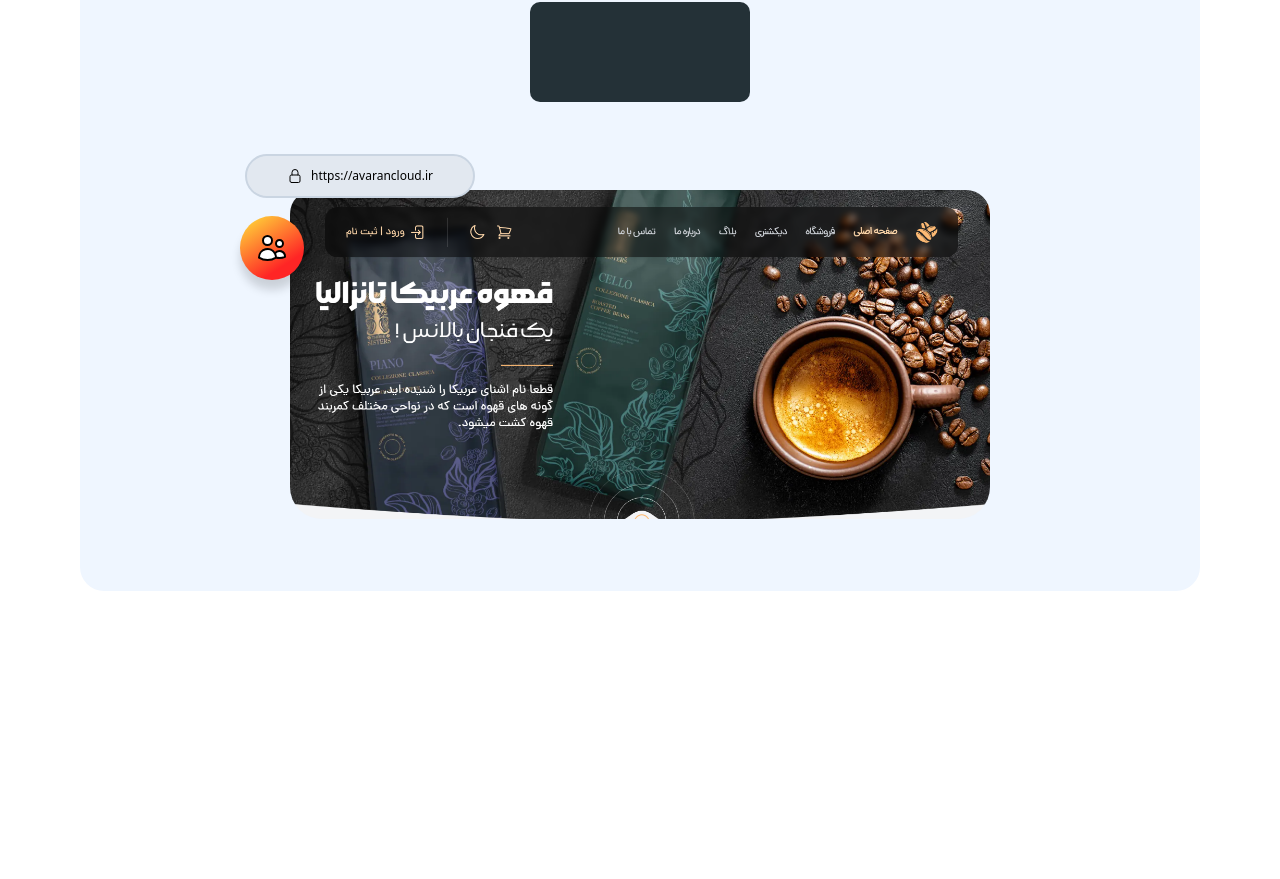
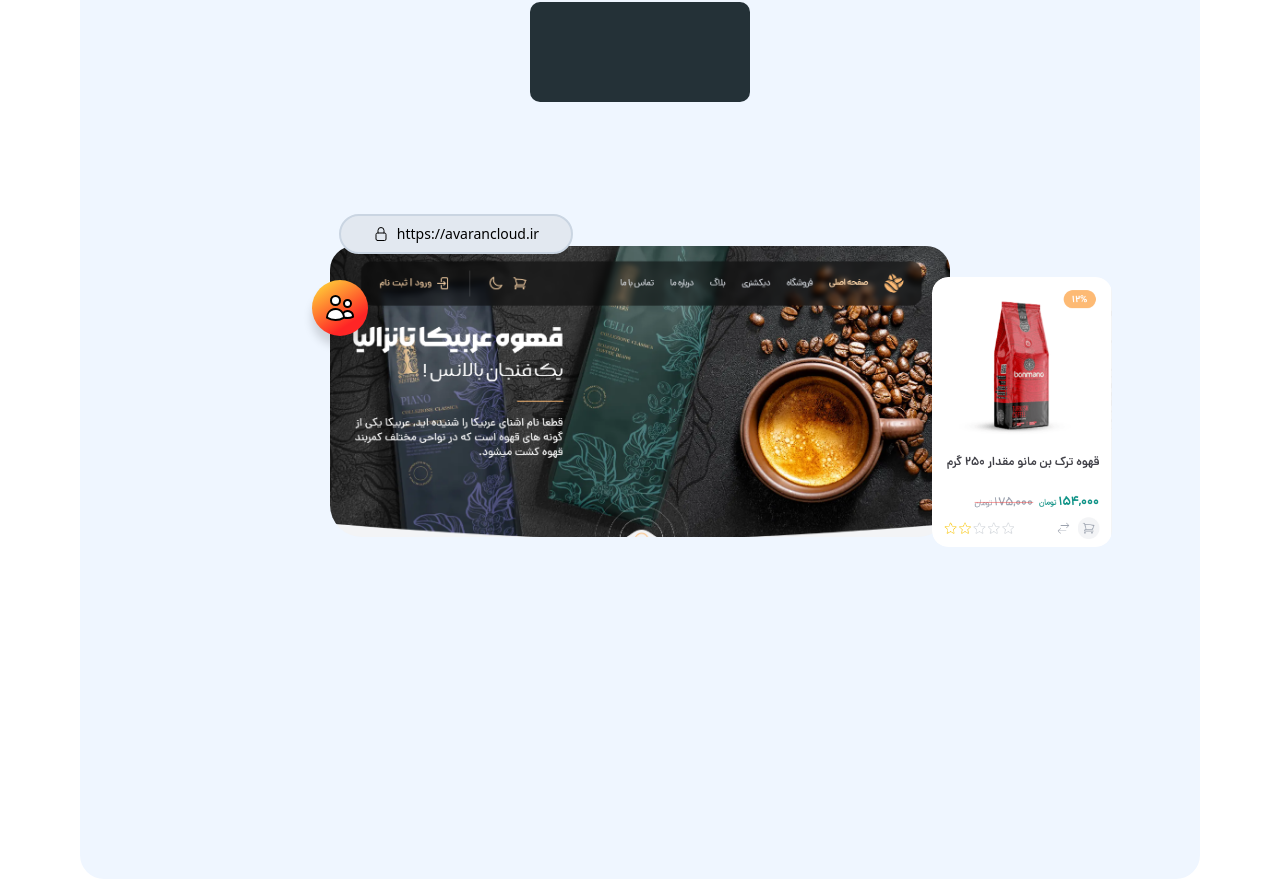
Before and after one commit to Mohsenhafizi/avarancloud, a Nuxt app in the folder frontend/: page / in a window 1280 px wide. Shown: the part 454-1333 px from the top of the page. Before the commit the page ends 1045 px from the top, so only its background shows below. Built offline with nearby package versions, Linux system fonts and the light colour scheme.

Commit message:
responsiver

```diff
--- a/frontend/components/main/section1.vue
+++ b/frontend/components/main/section1.vue
@@ -25,19 +25,17 @@
       </div>
       <br />
 
-      <div class="mx-20 sm:mx-30 md:mx-40">
+      <div class="flex justify-center">
+      <div class="mt-4 mx-20 sm:mx-30 md:mx-40">
         <div
-          class="relative top-13 inline-block group mt-2 right-20 md:right-78 z-10"
+          class="relative etesal sm:top-14 md:top-24 inline-block group mt-2 right-16 md:right-50 z-10"
         >
           <button
-            class="relative bottom-8 px-2 py-1 sm:px-5 sm:py-2 md:px-10 md:py-3 text-xs md:text-sm font-semibol bg-slate-200 rounded-3xl border-2 border-slate-300 hover:border-3 hover:border-blue-200 transition-all duration-300 overflow-hidden"
+            class="relative md:left-4 bottom-1.5 md:bottom-8 px-2 py-1 sm:px-5 sm:py-2 md:px-6 lg:px-8 md:py-2 text-xs md:text-sm font-semibol bg-slate-200 rounded-3xl border-2 border-slate-300 hover:border-3 hover:border-blue-200 transition-all duration-300 overflow-hidden"
           >
-            <div
-              class="absolute inset-0 bg-gradient-to-r group-hover:opacity-75 transition-opacity"
-            ></div>
 
             <span
-              class="relative text-xs sm:text-md flex items-center gap-1 sm:gap-2"
+              class="relative text-[10px] sm:text-xs md:text-sm flex items-center gap-1 sm:gap-2"
             >
               <svg
                 class="w-4 h-4"
@@ -62,17 +60,18 @@
             class="absolute invisible opacity-0 group-hover:visible group-hover:opacity-100 bottom-full left-45 -translate-x-1/2 mb-3 w-20 md:w-30 transition-all duration-300 ease-out transform group-hover:translate-y-0 translate-y-2"
           >
             <div
-              class="rounded-br-3xl rounded-t-3xl bg-stone-200 p-1.5 text-sm md:text-md"
+              class="rounded-br-3xl rounded-t-3xl bg-stone-200 md:mb-7 p-1.5 text-xs md:text-md"
             >
               اتصال دامنه
             </div>
           </div>
         </div>
+        <br>
         <div class="float-left">
           <button
-            class="faq-button transition-all right-8 top-[70px] sm:top-[90px] border-2 border-slate-300 hover:border-3 hover:border-blue-200 inline-block z-10"
+            class="faq-button transition-all right-7 md:right-0 top-[70px] sm:top-[90px] border-2 border-slate-300 hover:border-3 hover:border-blue-200 inline-block z-10 xl:left-10 xl:right-0"
           >
-            <div class="p-2 md:p-4">
+            <div class="p-1 sm:p-2 md:p-3">
               <svg
                 class=""
                 xmlns="http://www.w3.org/2000/svg"
@@ -87,18 +86,20 @@
                 />
               </svg>
             </div>
-            <span class="tooltip xs-text-blue-400 px-2 text-xs md:text-lg md:px-4"
+            <span class="tooltip px-2 text-[10px] sm:text-[13px] md:text-[15px] md:px-4"
               >خدمات وفادارسازی مشتری و جذب بازدید کننده</span
             >
           </button>
         </div>
         <div class="relative inline-block group z-0">
           <div class="md:w-[400px] lg:w-[700px]">
+           <div class="mx-10">
               <img
                 class="hidden md:inline-block hover:border-r-2 hover:border-r-blue-500 hover:border-l-2 hover:border-l-blue-500 hover:border-t-2 hover:border-t-blue-500 rounded-t-3xl rounded-b-4xl"
                 src="../../assets/photos/ghahve.png"
                 alt="error"
               />
+           </div>
             <img
               class="inline-block md:hidden"
               src="../../assets/photos/mobile-screen.png"
@@ -106,12 +107,34 @@
             />
           </div>
           <div
-            class="absolute invisible opacity-0 group-hover:visible group-hover:opacity-100 bottom-70 md:bottom-86 -right-30 md:right-10 -translate-x-1/2 w-20 transition-all duration-300 ease-out transform group-hover:translate-y-0 translate-y-2"
+            class="nemone sm:-top-12 absolute invisible opacity-0 group-hover:visible group-hover:opacity-100 bottom-70 md:bottom-86 -right-24 md:right-0 -translate-x-1/2 w-20 transition-all duration-300 ease-out transform group-hover:translate-y-0 translate-y-2"
           >
             <div
-              class="rounded-br-3xl rounded-t-3xl text-sm md:text-md bg-stone-300 p-1 sm:px-2 sm:py-3"
+              class="rounded-br-3xl rounded-t-3xl text-xs sm:text-md bg-stone-300 p-1 sm:px-2 sm:py-3"
             >
               نمونه کار
+            </div>
+          </div>
+        </div>
+        <div>
+          <div class="relative group hidden md:inline-block button rounded-2xl float-right bottom-30 lg:bottom-65 left-26">
+          <div class="button-wrapper rounded-2xl">
+            <div class="text rounded-2xl">
+              <img src="../../assets/photos/sample-screen.png" alt="">
+            </div>
+            <span class="icon rounded-2xl">
+              <img src="../../assets/photos/sample-screen2.png" alt="">
+            </span>
+            </div>
+            <div
+            class="md:-top-8 lg:-top-10 absolute invisible opacity-0 group-hover:visible group-hover:opacity-100 md:-right-30 lg:-right-16 -translate-x-1/2 w-30 transition-all duration-300 ease-out transform group-hover:translate-y-0 translate-y-2"
+          >
+            <div
+              class="rounded-br-3xl rounded-t-3xl md:text-xs lg:text-md bg-stone-300 md:p-1 lg:p-2"
+            >
+               بارگذاری محصول
+            </div>
+          </div>
           </div>
         </div>
       </div>
@@ -341,7 +364,23 @@ export default defineComponent({
   .faq-button {
     left: -25px;
   }
+  .etesal{
+    top: 50px;
   }
+  .nemone{
+    top: -30px;
+  }
+}
+
+@media (max-width: 480px) {
+  .etesal{
+    top: 50px;
+  }
+  .nemone{
+    top: -30px;
+  }
+}
+
 .faq-button:hover svg {
   animation: jello-vertical 0.7s both;
 }
@@ -388,8 +427,8 @@ export default defineComponent({
 }
 
 .faq-button:hover .tooltip {
-  top: 65px;
-  right: 57px;
+  top: 60px;
+  right: 40px;
   opacity: 1;
   transition-duration: 0.3s;
 }
@@ -400,5 +439,101 @@ export default defineComponent({
   }
 }
 
+.button {
+  --width: 180px;
+  --height: 270px;
+  --tooltip-height: 35px;
+  --tooltip-width: 90px;
+  --gap-between-tooltip-to-button: 18px;
+  --tooltip-color: #fff;
+  width: var(--width);
+  height: var(--height);
+  background: var(--button-color);
+  position: relative;
+  text-align: center;
+  border-radius: 0.45em;
+  transition: background 0.3s;
+}
+
+@media (max-width: 1100px) {
+  .button {
+    --width: 150px;
+    --height: 230px;
+    left: 80px;
+  }
+}
+@media (min-width: 768px) and (max-width: 1024px) {
+  .button {
+    --width: 100px;
+    --height: 150px;
+    left: 30px;
+  }
+}
+
+
+
+.button::after,.button::before {
+  opacity: 0;
+  visibility: hidden;
+  transition: all 0.5s;
+}
+
+.text {
+  display: flex;
+  align-items: center;
+  justify-content: center;
+}
+
+.button-wrapper,.text,.icon {
+  overflow: hidden;
+  position: absolute;
+  width: 100%;
+  height: 100%;
+  left: 0;
+  color: #fff;
+}
+
+.text {
+  top: 0
+}
+
+.text,.icon {
+  transition: top 0.5s;
+}
+
+.icon {
+  color: #fff;
+  top: 100%;
+  display: flex;
+  align-items: center;
+  justify-content: center;
+}
+
+.icon svg {
+  width: 24px;
+  height: 24px;
+}
+
+
+.button:hover .text {
+  top: -100%;
+}
+
+.button:hover .icon {
+  top: 0;
+}
+
+.button:hover:before,.button:hover:after {
+  opacity: 1;
+  visibility: visible;
+}
+
+.button:hover:after {
+  bottom: calc(var(--height) + var(--gap-between-tooltip-to-button) - 20px);
+}
+
+.button:hover:before {
+  bottom: calc(var(--height) + var(--gap-between-tooltip-to-button));
+}
 
 </style>
```
Also changed, not shown: frontend/assets/photos/sample-screen.png, frontend/assets/photos/sample-screen2.png (added). Lines whose indentation alone changed are shown as unchanged.
